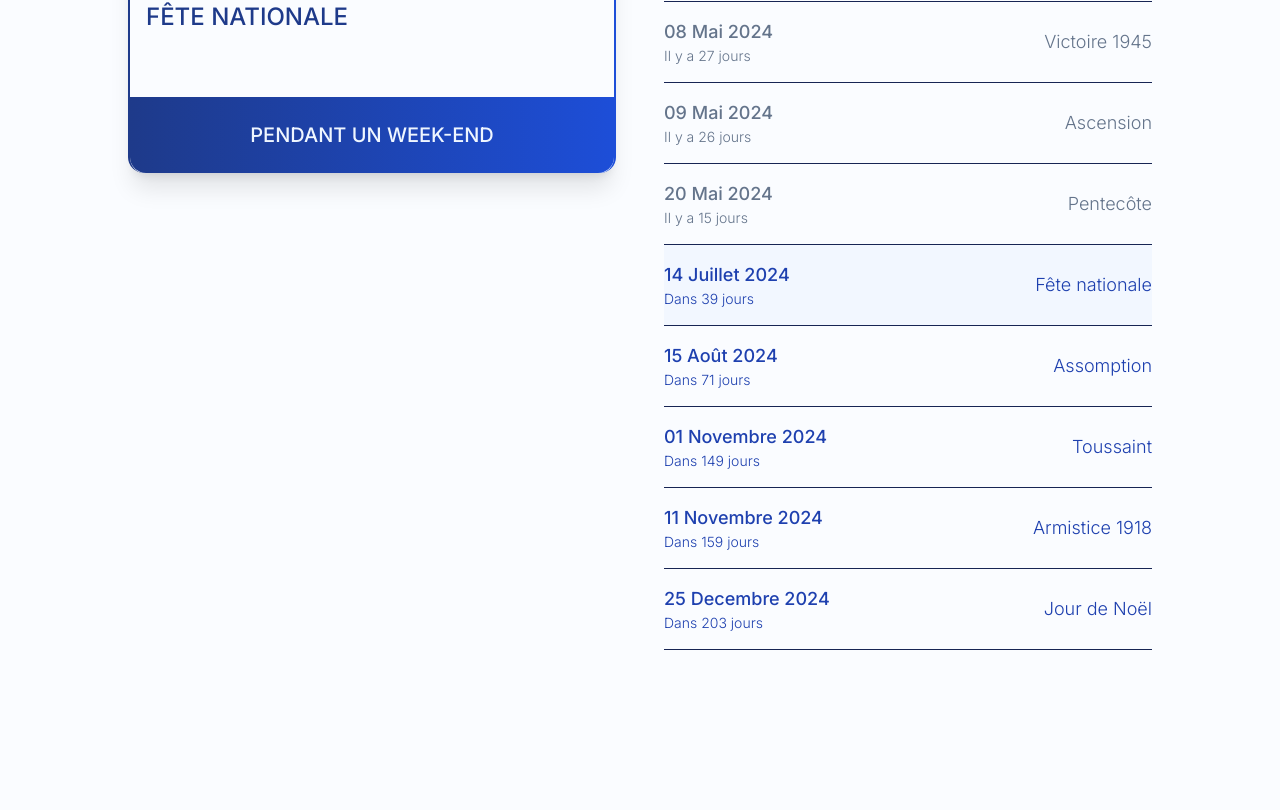
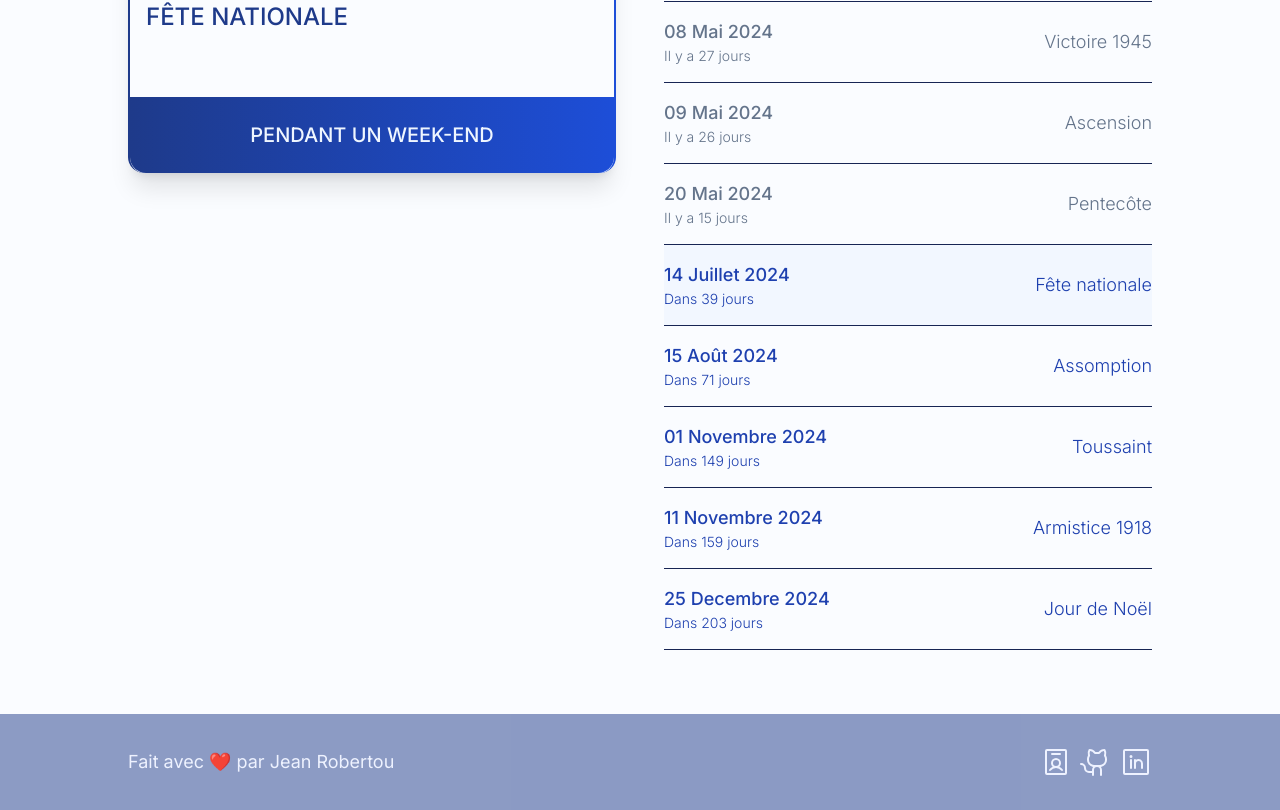
Before and after one commit to jean1591/quand-est-le-prochain-jour-ferie, a Next.js app: page / in a window 1280 px wide. Shown: the part 385-1195 px from the top of the page. Before the commit the page ends 1099 px from the top, so only its background shows below. Built offline with nearby package versions, Linux system fonts and the light colour scheme.

Commit message:
add footer

```diff
--- /dev/null
+++ b/src/app/component/footer.tsx
@@ -0,0 +1,43 @@
+import {
+  PiGithubLogo,
+  PiIdentificationBadge,
+  PiLinkedinLogo,
+} from "react-icons/pi";
+
+import Link from "next/link";
+
+export const Footer = () => {
+  return (
+    <div className="sticky top-[100vh] h-24 w-full bg-blue-900/50">
+      <div className="h-full flex items-center justify-between px-4 sm:px-0 mx-auto max-w-5xl text-indigo-50 text-lg font-normal">
+        <p className="text-left text-base sm:text-lg">
+          Fait avec ❤️ par Jean Robertou
+        </p>
+
+        <div className="flex items-center justify-center sm:justify-end gap-x-2">
+          <Link
+            href="https://jeanrobertou.com"
+            target="_blank"
+            className="flex items-center justify-center"
+          >
+            <PiIdentificationBadge className="h-8 w-8" />
+          </Link>
+          <Link
+            href="https://github.com/jean1591"
+            target="_blank"
+            className="flex items-center justify-center"
+          >
+            <PiGithubLogo className="h-8 w-8" />
+          </Link>
+          <Link
+            href="https://www.linkedin.com/in/robertoujean/"
+            target="_blank"
+            className="flex items-center justify-center"
+          >
+            <PiLinkedinLogo className="h-8 w-8" />
+          </Link>
+        </div>
+      </div>
+    </div>
+  );
+};
--- a/src/app/layout.tsx
+++ b/src/app/layout.tsx
@@ -3,6 +3,7 @@ import "./globals.css";
 import { Inter } from "next/font/google";
 import { classNames } from "@/utils";
 import { NavBar } from "./component/navBar";
+import { Footer } from "./component/footer";
 
 const inter = Inter({ subsets: ["latin"] });
 export default function RootLayout({
@@ -11,12 +12,16 @@ export default function RootLayout({
   children: React.ReactNode;
 }>) {
   return (
-    <html lang="fr" className="scroll-smooth" suppressHydrationWarning>
+    <html lang="fr">
       <body
-        className={classNames(inter.className, "bg-blue-50/25 text-blue-900")}
+        className={classNames(
+          inter.className,
+          "bg-blue-50/25 text-blue-900 min-h-screen"
+        )}
       >
-        <NavBar/>
+        <NavBar />
         <div className="my-16 px-4 sm:px-0 mx-auto max-w-5xl">{children}</div>
+        <Footer />
       </body>
     </html>
   );
--- a/src/app/page.tsx
+++ b/src/app/page.tsx
@@ -20,7 +20,6 @@ export default function Home() {
   }
 
   return (
-    <div className="mt-16">
     <div className="grid grid-cols-1 sm:grid-cols-2 gap-12">
       <div>
         <NextBankHoliday nextBankHoliday={nextBankHoliday} />
@@ -28,7 +27,7 @@ export default function Home() {
 
       {/* DETAILS */}
       <div>
-          {bankHolidays["2024"].map(({ date, description }) => (
+        {bankHolidays[currentYear].map(({ date, description }) => (
           <div
             key={date.toString()}
             className={classNames(
@@ -50,7 +49,6 @@ export default function Home() {
         ))}
       </div>
     </div>
-    </div>
   );
 }
 
```
Lines whose indentation alone changed are shown as unchanged.
